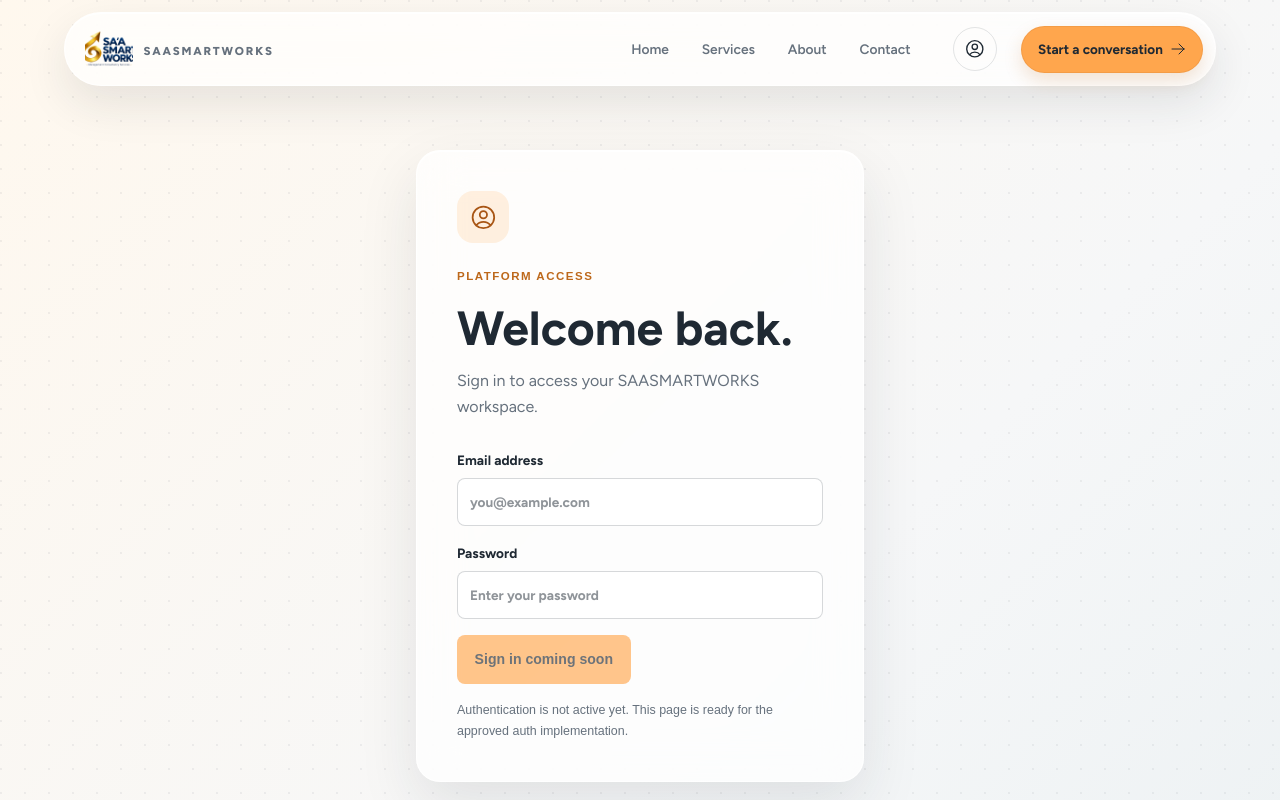
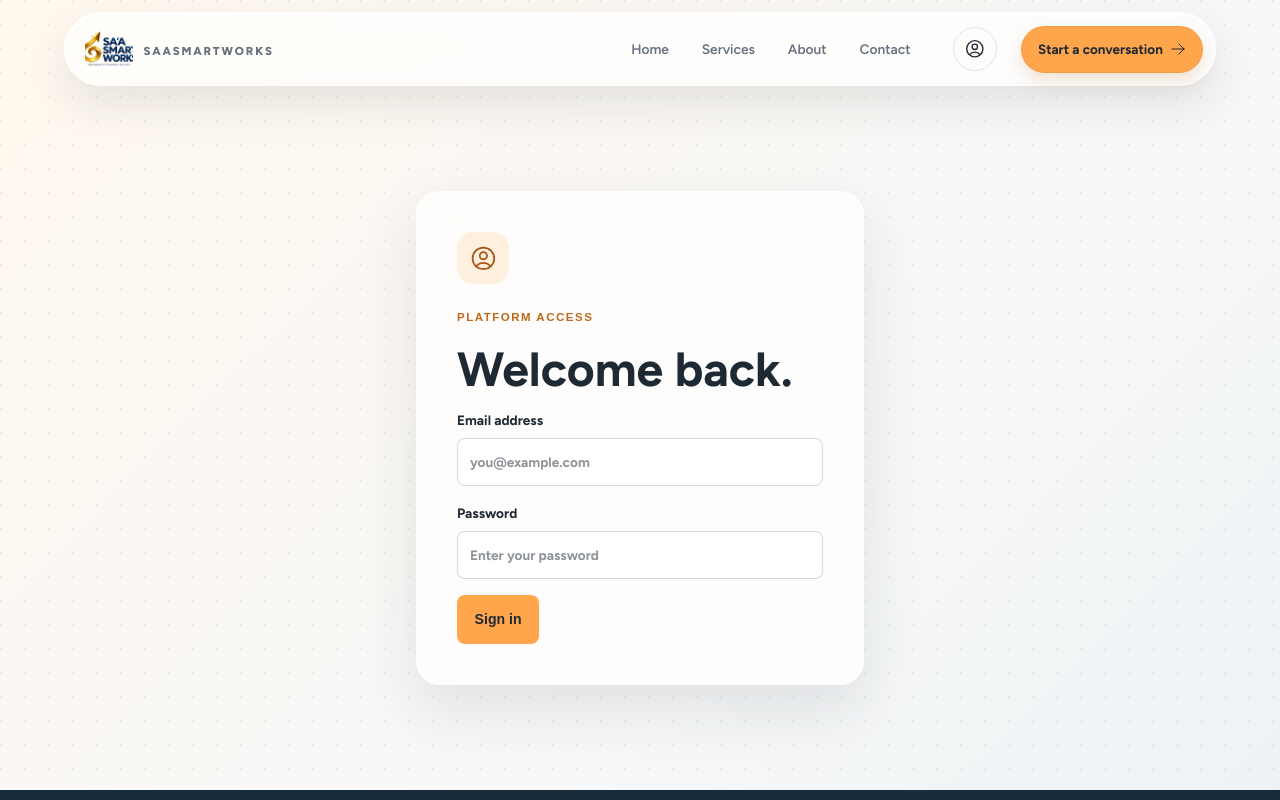
Before and after one commit to KabriAcid/saasmartworks, a Next.js app: page /login in a window 1280 px wide. Shown: the top 800 px of the page. Built offline with nearby package versions, Linux system fonts and the light colour scheme.

Commit message:
Refactor login page: remove placeholder text and update button for future authentication

```diff
--- a/app/globals.css
+++ b/app/globals.css
@@ -1165,12 +1165,7 @@ h3 {
 	border-color: var(--color-primary);
 	box-shadow: inset 0 0 0 1px var(--color-primary);
 }
-.form-note {
-	margin: 0;
-	color: var(--color-muted);
-	font-family: Arial, sans-serif;
-	font-size: 0.78rem;
-}
+
 .auth-page {
 	display: grid;
 	min-height: calc(100svh - 6rem);
--- a/app/login/page.tsx
+++ b/app/login/page.tsx
@@ -15,9 +15,6 @@ export default function LoginPage() {
 				</div>
 				<p className="eyebrow">Platform access</p>
 				<h1 id="login-heading">Welcome back.</h1>
-				<p className="auth-lead">
-					Sign in to access your SAASMARTWORKS workspace.
-				</p>
 				<form className="auth-form">
 					<label htmlFor="login-email">
 						Email address
@@ -41,13 +38,9 @@ export default function LoginPage() {
 							required
 						/>
 					</label>
-					<button className="button" type="submit" disabled>
-						Sign in coming soon
+					<button className="w-100 block button" type="submit">
+						Sign in
 					</button>
-					<p className="form-note">
-						Authentication is not active yet. This page is ready for the
-						approved auth implementation.
-					</p>
 				</form>
 			</section>
 		</main>
```
